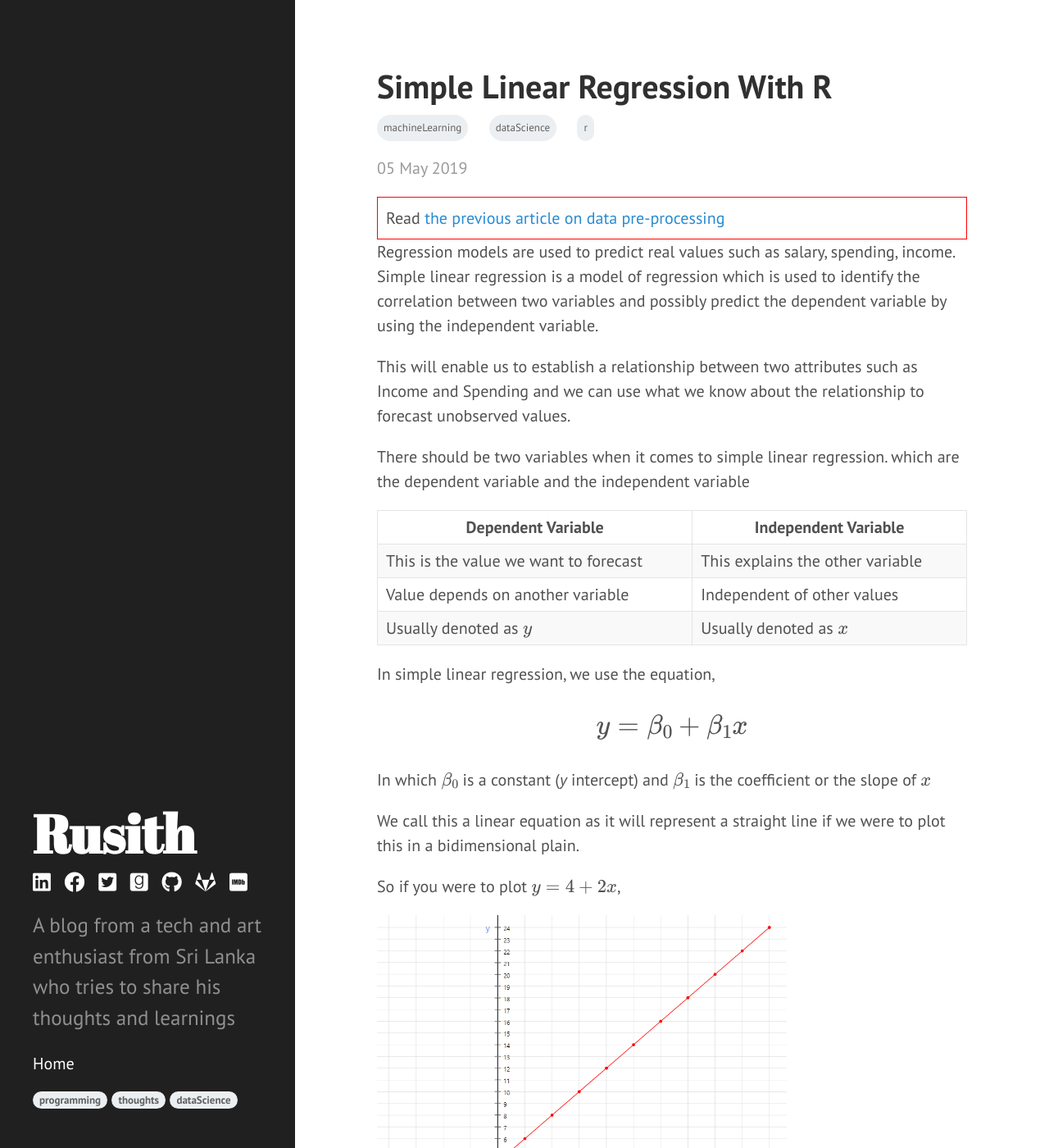
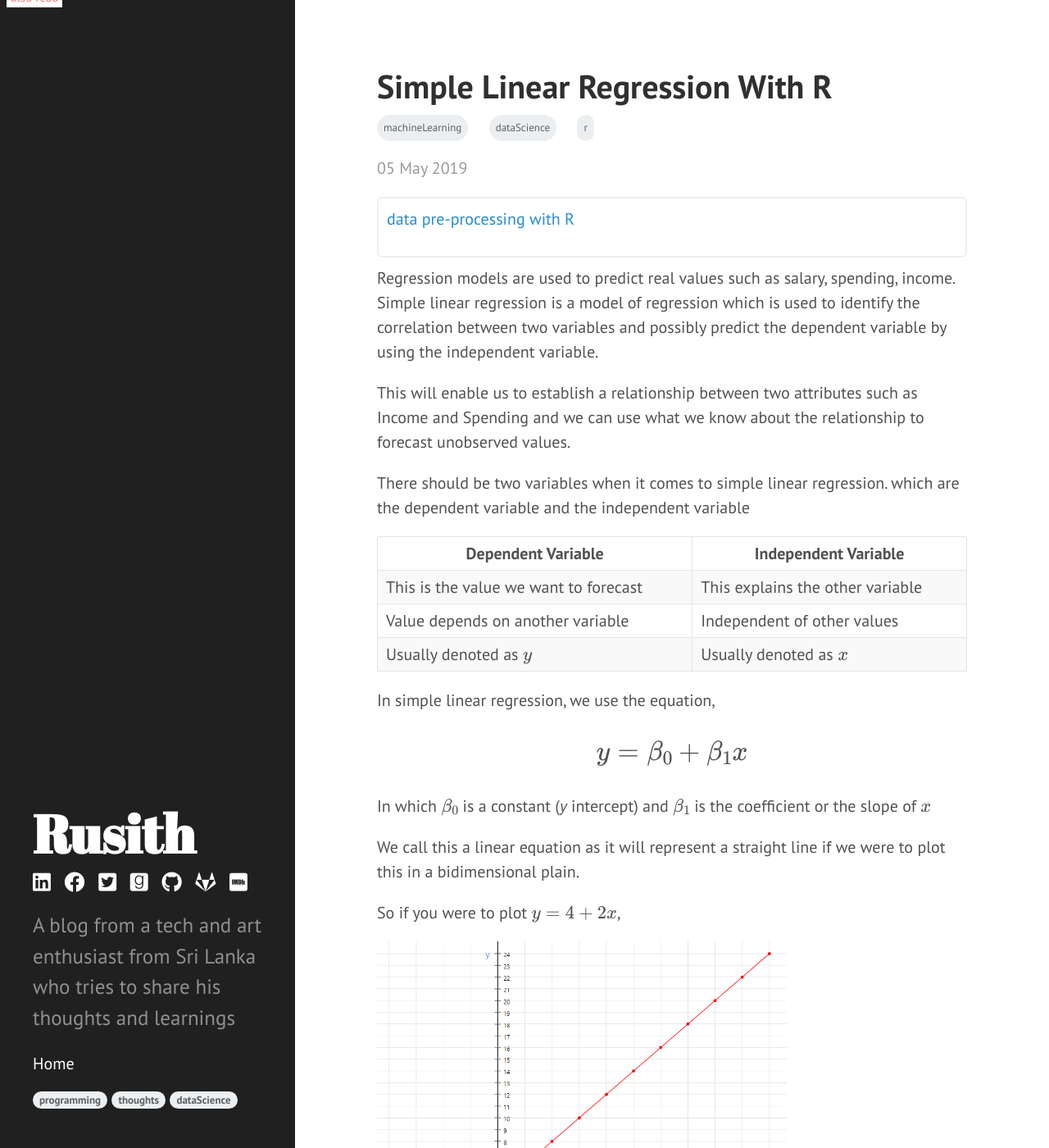
Before and after one commit to rusith/rusith.github.io, a Jekyll site: the page built from _posts/2019-05-05-simple-linear-regression-with-r.md, in a window 1280 px wide and 1400 px high. Shown: the whole window at 82% size. Built offline with Jekyll 4.4.1, drawn with Linux system fonts in a browser that asks for light colours; nearby versions of some CDN libraries; formulas are drawn with MathJax 3; comment, search, counter and statistics services are not loaded.

Commit message:
Moved styles to a class

```diff
--- a/_posts/2019-05-05-simple-linear-regression-with-r.md
+++ b/_posts/2019-05-05-simple-linear-regression-with-r.md
@@ -6,8 +6,9 @@ comments: true
 hasMath: true
 ---
 
-<div style="border: 1px solid red; padding: 10px">
-Read <a href="{{ site.url }}/2019/05/04/data-preprocessing-with-r">the previous article on data pre-processing</a>
+<div class="post-links-box">
+  <span class="also-read">also read</span>
+  <p><a href="{{ site.url }}/2019/05/04/data-preprocessing-with-r"> data pre-processing with R</a></p>
 </div>
 
 Regression models are used to predict real values such as salary, spending, income. Simple linear regression is a model of regression which is used to identify the correlation between two variables and possibly predict the dependent variable by using the independent variable.
--- a/public/css/customization.css
+++ b/public/css/customization.css
@@ -71,3 +71,20 @@
  .content.container {
   max-width: 100%;
  }
+
+ .post-links-box {
+  border: 2px solid #eceff1;
+  padding: 10px;
+  margin: 10px 0;
+  border-radius: 6px;
+ }
+
+ .also-read {
+  position: absolute;
+  top: -14px;
+  left: 8px;
+  font-size: 15px;
+  color: lightcoral;
+  background: white;
+  padding: 0 5px;
+ }
```
